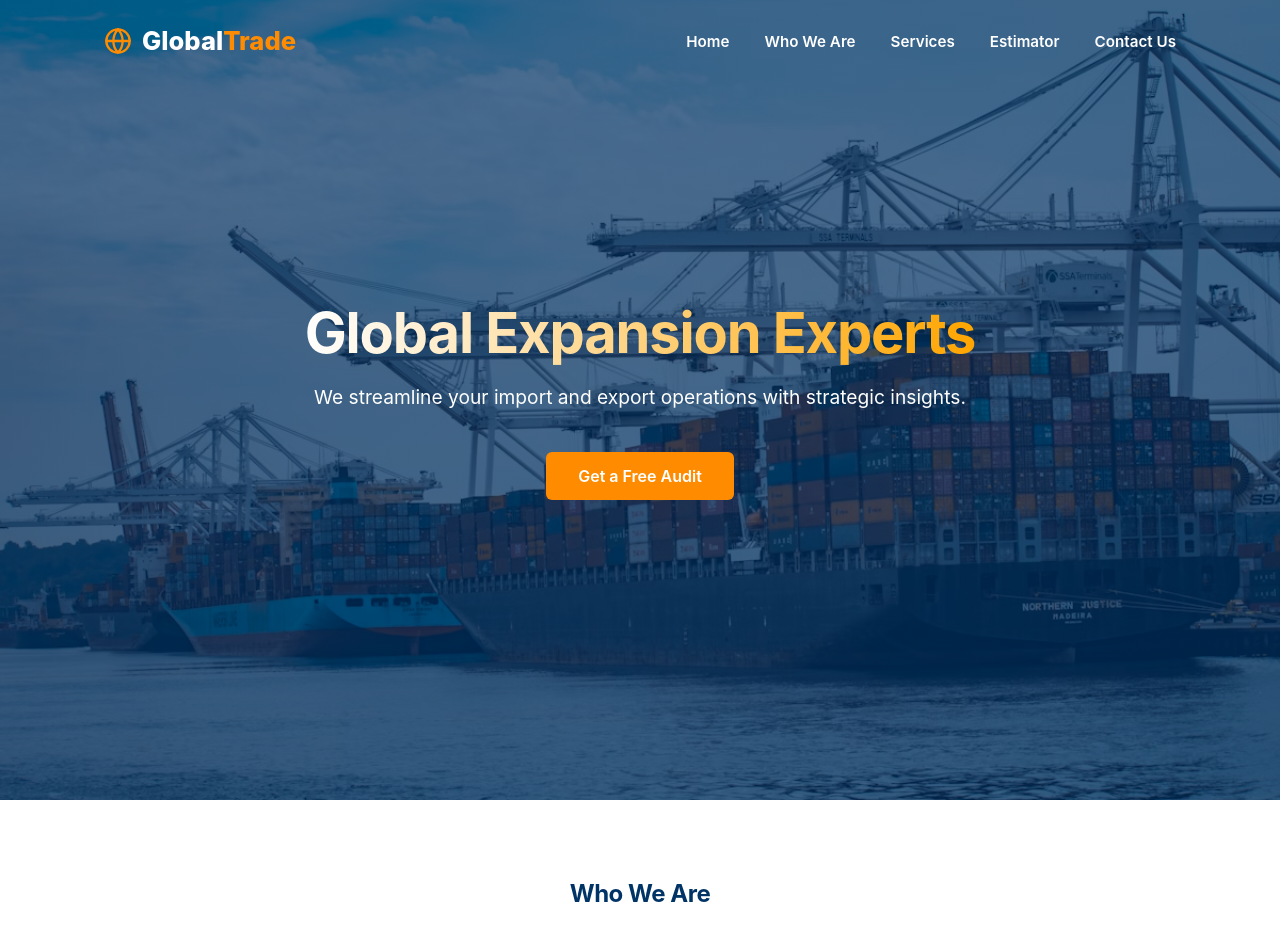
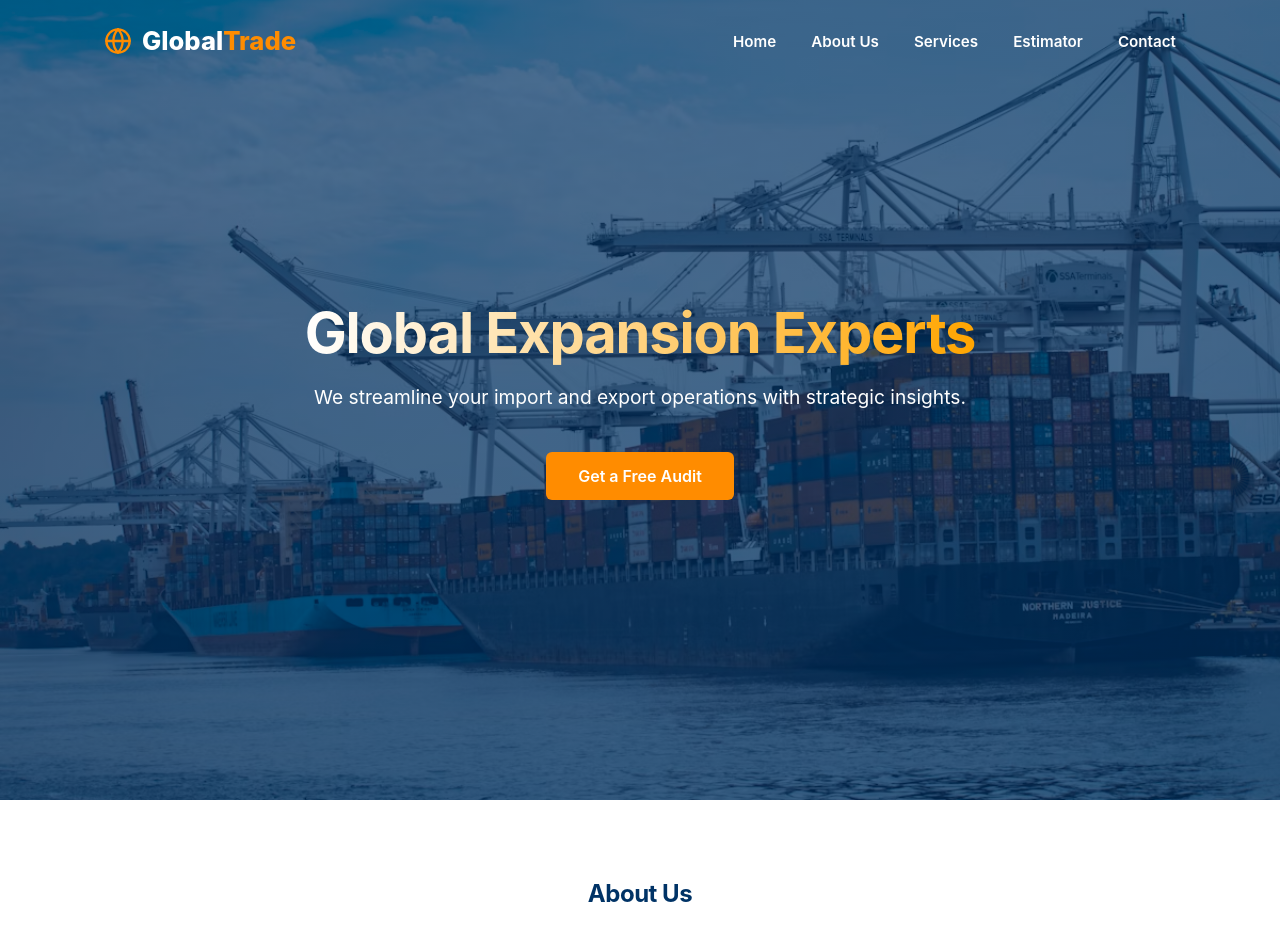
Before and after one commit to gabrielamachin/globaltrade-landing, a React (Vite) app: page / in a window 1280 px wide. Shown: the top 947 px of the page. Built offline with nearby package versions, Linux system fonts and the light colour scheme.

Commit message:
Code cleanup

```diff
--- a/src/components/About.tsx
+++ b/src/components/About.tsx
@@ -2,7 +2,7 @@ export const About = () => {
   return (
     <section id="about" className="container">
       <div className="section-title">
-        <h2>Who We Are</h2>
+        <h2>About Us</h2>
         <div className="underline"></div>
       </div>
       <div className="about-grid">
--- a/src/components/Estimator.tsx
+++ b/src/components/Estimator.tsx
@@ -99,7 +99,6 @@ export const Estimator = () => {
             placeholder="0.00"
             min="0"
             step="0.01"
-            /* Cambiamos esto para que el campo no se bloquee con el 0 inicial */
             value={formData.value === 0 ? '' : formData.value}
             onChange={handleInputChange}
             required
--- a/src/components/Footer.tsx
+++ b/src/components/Footer.tsx
@@ -12,6 +12,7 @@ const Footer = () => {
           <h4 className="font-semibold mb-4">Quick Links</h4>
           <ul className="space-y-2 text-gray-400 text-sm">
             <li><a href="#home" className="hover:text-orange-500 transition-colors">Home</a></li>
+            <li><a href="#about" className="hover:text-orange-500 transition-colors">About Us</a></li>
             <li><a href="#services" className="hover:text-orange-500 transition-colors">Services</a></li>
             <li><a href="#estimator" className="hover:text-orange-500 transition-colors">Estimator</a></li>
           </ul>
--- a/src/components/Header.tsx
+++ b/src/components/Header.tsx
@@ -20,7 +20,7 @@ const Header: React.FC = () => {
 
   const navLinks: NavLink[] = [
     { name: 'Home', href: '#home' },
-    { name: 'Who We Are', href: '#about' },
+    { name: 'About Us', href: '#about' },
     { name: 'Services', href: '#services' },
     { name: 'Estimator', href: '#estimator' },
   ];
@@ -42,10 +42,9 @@ const Header: React.FC = () => {
                 </a>
               </li>
             ))}
-            {/* Botón Contact Us con la misma clase que los demás */}
             <li>
               <a href="#footer" className="nav-link">
-                Contact Us
+                Contact
               </a>
             </li>
           </ul>
--- a/src/styles/style.css
+++ b/src/styles/style.css
@@ -214,7 +214,7 @@ header {
 /* --- NEWS FEED --- */
 .news-section {
     background-color: var(--light-gray);
-    padding: 60px 10% 40px; /* Reducido para evitar huecos */
+    padding: 60px 10% 40px;
     text-align: center;
 }
 
@@ -231,7 +231,7 @@ header {
 /* --- TRADE COST ESTIMATOR --- */
 #contact {
     background-color: var(--light-gray);
-    padding: 40px 10% 80px; /* Reducido arriba para acercarlo a noticias */
+    padding: 40px 10% 80px;
 }
 
 .contact-wrapper {
```
